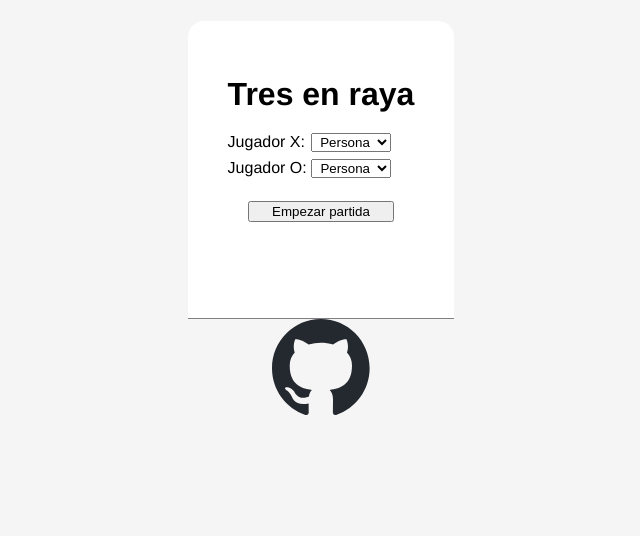
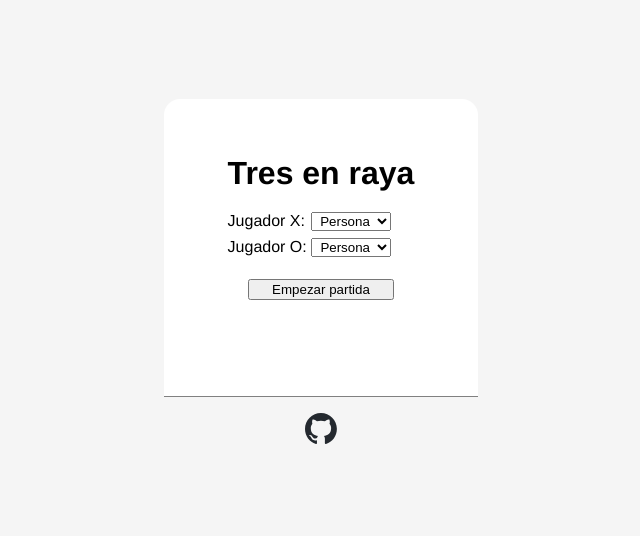
Before and after one commit to rgmagadan/3enraya, a plain HTML site: page index.html in a window 1280 px wide. Shown: the whole page, without its empty margins (319-959 px from the left). Drawn offline with Linux system fonts and the light colour scheme.

Commit message:
Update estilos.css
hago más pequeño el logo de github, aumento el ancho del conteiner y lo bajo un poco, dejando aire libre encima

```diff
--- a/css/estilos.css
+++ b/css/estilos.css
@@ -10,8 +10,8 @@ body {
 
 #container {
   background-color: white;
-  padding: 1.5em 1.5em 5em 1.5em;
-  margin-top: 1em;
+  padding: 1.5em 3em 5em 3em;
+  margin-top: 30%;
   border-radius: 1em 1em 0em 0em;
 }
 
@@ -90,4 +90,10 @@ audio {
 footer {
   text-align: center;
   border-top: 1px solid grey;
+  padding:1em;
 }
+
+footer img{
+  max-width: 50%;
+  max-block-size: 30%;
+}
```
